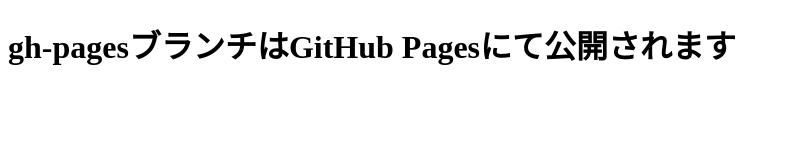
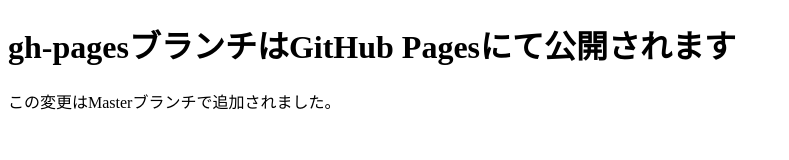
Before and after one commit to Xeli0701/git-study, a plain HTML site: page index.html in a window 1280 px wide. Shown: the whole page, without its empty margins (0-789 px from the left). Drawn offline with Linux system fonts and the light colour scheme.

Commit message:
HTMLの内容を変更

```diff
--- a/index.html
+++ b/index.html
@@ -7,5 +7,6 @@
 </head>
 <body>
     <h1>gh-pagesブランチはGitHub Pagesにて公開されます</h1>
+    <p>この変更はMasterブランチで追加されました。</p>
 </body>
 </html>
```
